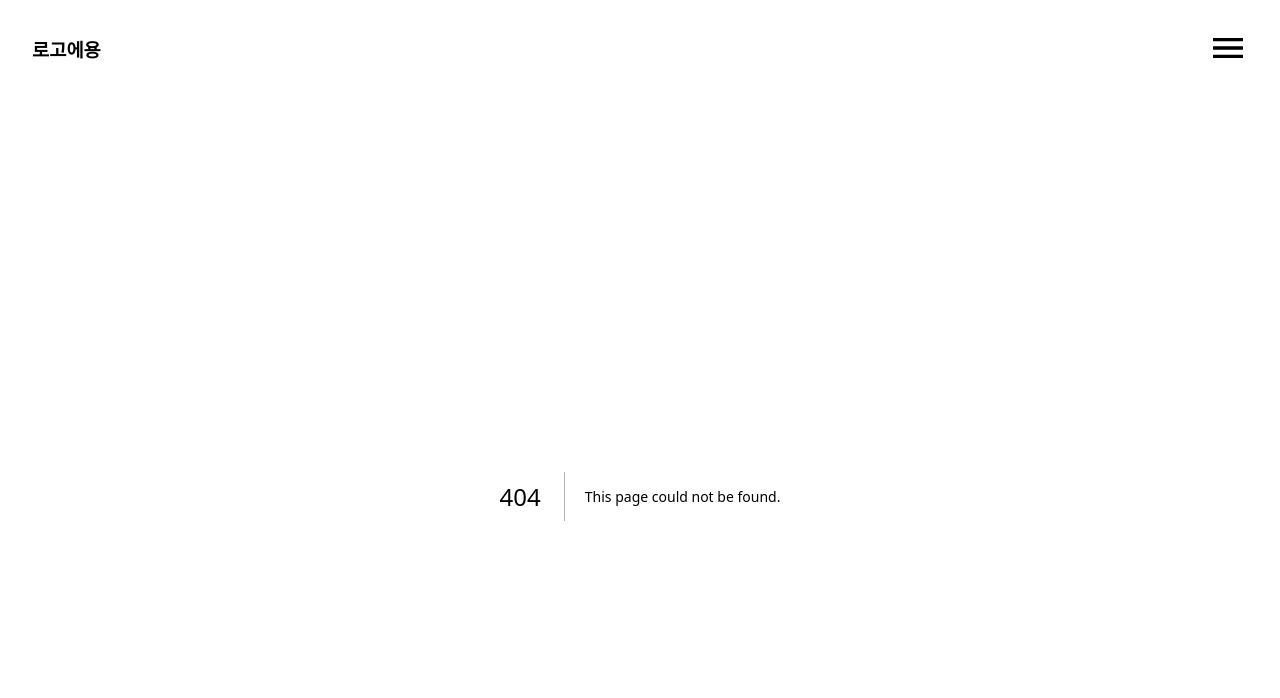
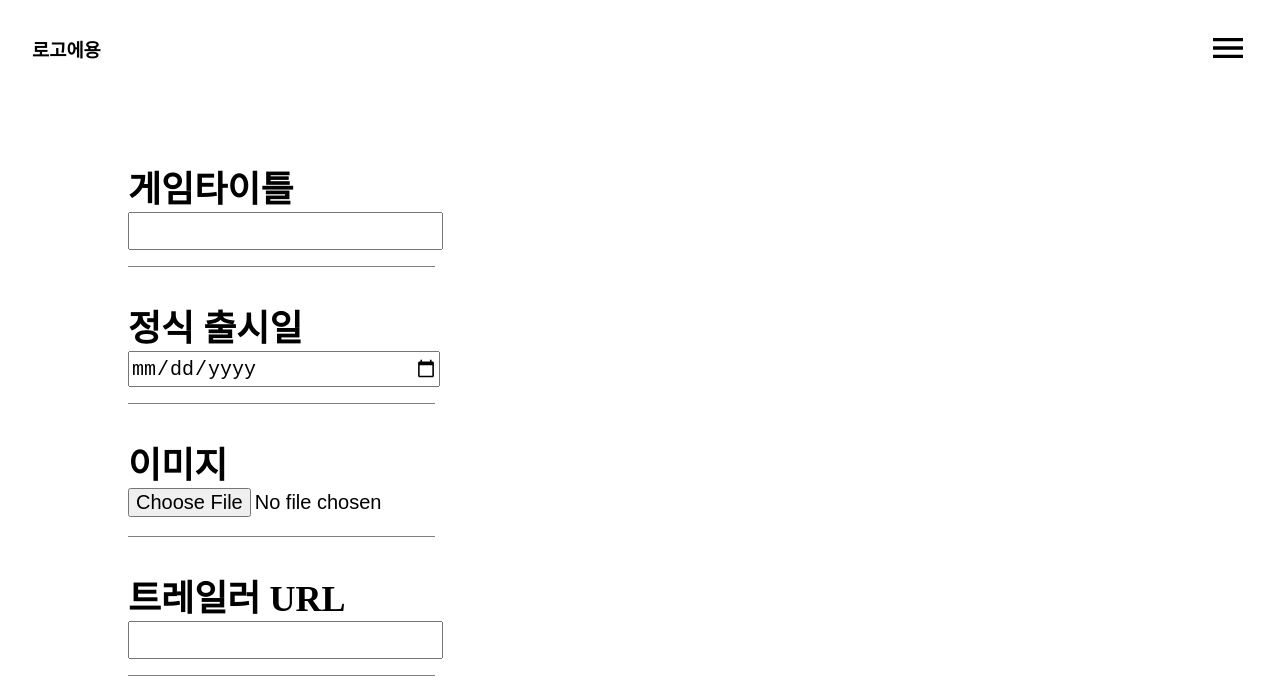
Before and after one commit to Woohyeok97/Game-Pick, a Next.js app: page /admin/contentUpload in a window 1280 px wide. Before the commit this address had no page. Shown: the top 698 px of the page. Built offline with nearby package versions, Linux system fonts and the light colour scheme.

Commit message:
Style : contentUpload컴포넌트 임시 레이아웃

```diff
--- /dev/null
+++ b/app/admin/contentModify/page.js
@@ -0,0 +1,5 @@
+export default function ContentModify() {
+    return (
+        <div>컨텐츠 수정</div>
+    )
+}
--- /dev/null
+++ b/app/admin/contentUpload/page.js
@@ -0,0 +1,26 @@
+import styles from '../styles/contentUpload.module.scss'
+
+export default function ContentUpload() {
+    return (
+        <section className={ styles.content_upload }>
+            <div className={ styles.upload_box }>
+                <div className={ styles.upload_item }>
+                    <h3>게임타이틀</h3>
+                    <input type="text"/>
+                </div>
+                <div className={ styles.upload_item }>
+                    <h3>정식 출시일</h3>
+                    <input type="date"/>
+                </div>
+                <div className={ styles.upload_item }>
+                    <h3>이미지</h3>
+                    <input type="file"/>
+                </div>
+                <div className={ styles.upload_item }>
+                    <h3>트레일러 URL</h3>
+                    <input type="text"/>
+                </div>
+            </div>
+        </section>
+    )
+}
--- a/app/admin/page.js
+++ b/app/admin/page.js
@@ -1,8 +1,11 @@
+import Link from "next/link";
+
 export default function Admin() {
     return (
         <div>
             <h1>저는 관리자 페이지 입니다.</h1>
             <h3>엄.근.진</h3>
+            <Link href="/admin/contentUpload">컨텐츠 업로드</Link>
         </div>
     )
 }
--- /dev/null
+++ b/app/admin/styles/contentUpload.module.scss
@@ -0,0 +1,24 @@
+.content_upload {
+    padding: 5% 10%;
+    box-sizing: border-box;
+}
+.upload_box {
+    width: 30%;
+    display: flex;
+    flex-direction: column;
+
+    .upload_item {
+        padding-bottom: 16px;
+        margin-bottom: 32px;
+        border-bottom: 1px solid gray;
+        h3 {
+            font-size: calc(4px + 2rem);
+            margin: 0;
+        }
+        input {
+            width: 100%;
+            height: 32px;
+            font-size: calc(4px + 1rem);
+        }
+    }
+}
--- a/app/detail/[id]/components/detailFront.js
+++ b/app/detail/[id]/components/detailFront.js
@@ -1,11 +1,12 @@
 import { connectDB } from '@/util/database'
+import { ObjectId } from 'mongodb'
 import styles from '../styles/detailFront.module.scss'
 // 컴포넌트
 import DetailTrailer from './detailtrailer'
 
-export default async function DetailFront() {
+export default async function DetailFront({ contentId }) {
     const db = (await connectDB).db('project')
-    const game = await db.collection('game_content').findOne({ title : '젤다의 전설' })
+    const game = await db.collection('game_content').findOne({ _id : new ObjectId(contentId) })
 
     return (
         <div className={ styles.detail_front }>
--- a/app/list/components/listMain/listItem.js
+++ b/app/list/components/listMain/listItem.js
@@ -5,7 +5,7 @@ import styles from '../../styles/listItem.module.scss'
 
 export default function ListItem({ content }) {
     return (
-        <Link href={`/detail/${content.title}`}>
+        <Link href={`/detail/${content._id}`}>
             <div className={ styles.list_item }>
                 <div className={ styles.image_box }>
                     <img src="/너굴맨.jpeg"/>
--- a/app/list/page.js
+++ b/app/list/page.js
@@ -12,7 +12,5 @@ export default async function List() {
             <ListNav/>
             <ListMain gameContent={ gameContent }/>
         </section>
-
-
     )
 }
```
Also changed, not shown: app/detail/[id]/page.js (+5 -2 lines).
